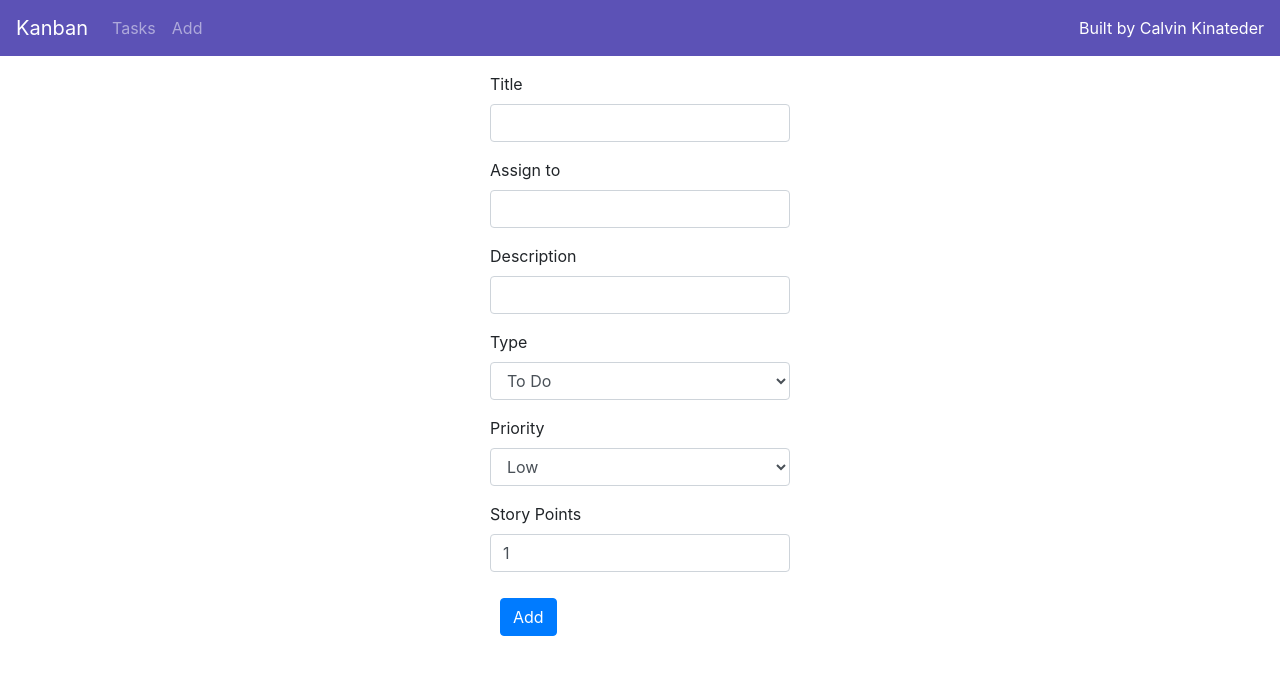
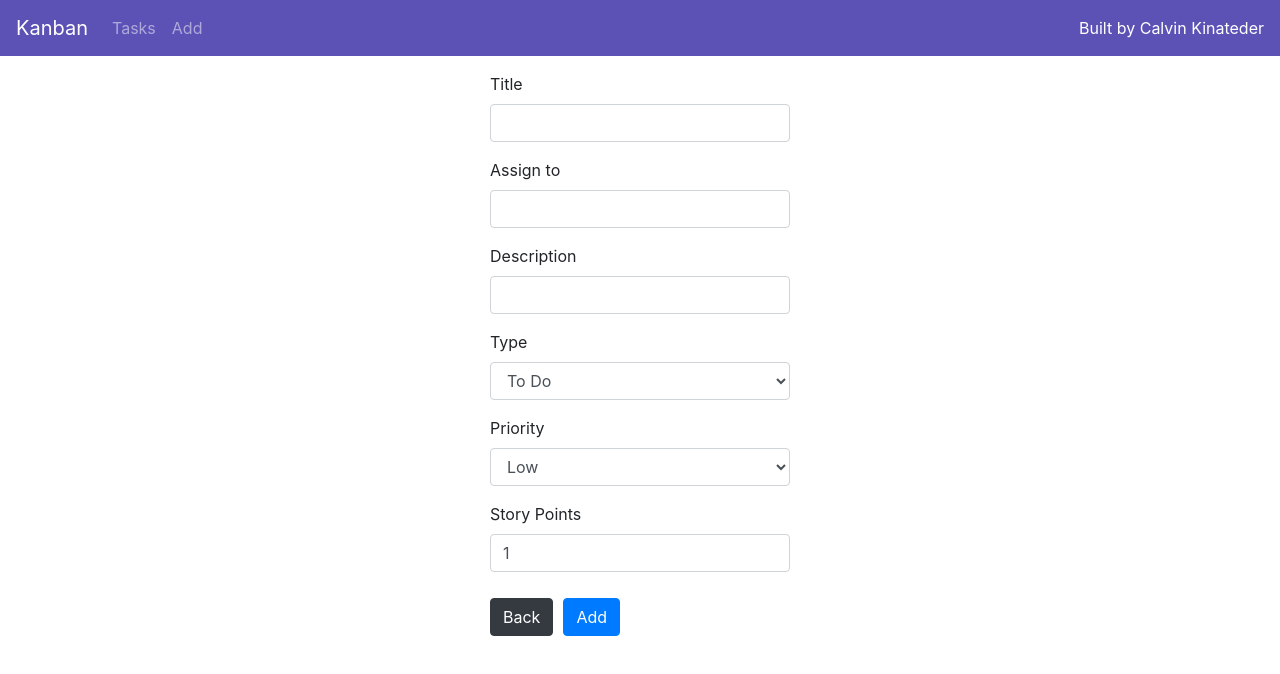
Before and after one commit to ckinateder/kanban-ui, a React (Create React App) app: page /add in a window 1280 px wide. Shown: the top 674 px of the page. Built offline with nearby package versions, Linux system fonts and the light colour scheme.

Commit message:
Add back button

```diff
--- a/src/components/add-task.component.js
+++ b/src/components/add-task.component.js
@@ -212,6 +212,12 @@ export default class AddTask extends Component {
                 name="points"
             />
             </div>
+            <Link
+            className="btn btn-dark"
+            to={"/"}
+          >
+              Back
+            </Link>
 
             <button onClick={this.saveTask} className="btn btn-primary">
               Add
--- a/src/components/tasks-list.component.js
+++ b/src/components/tasks-list.component.js
@@ -166,8 +166,11 @@ export default class TasksList extends Component {
                   key={index}
                 >
                   {task.title}
+
                 </li>
+
               ))}
+
           </ul>
           </div>
         <div className="col-md-3">
@@ -194,6 +197,7 @@ export default class TasksList extends Component {
                   key={index}
                 >
                   {task.title}
+
                 </li>
               ))}
           </ul>
```
